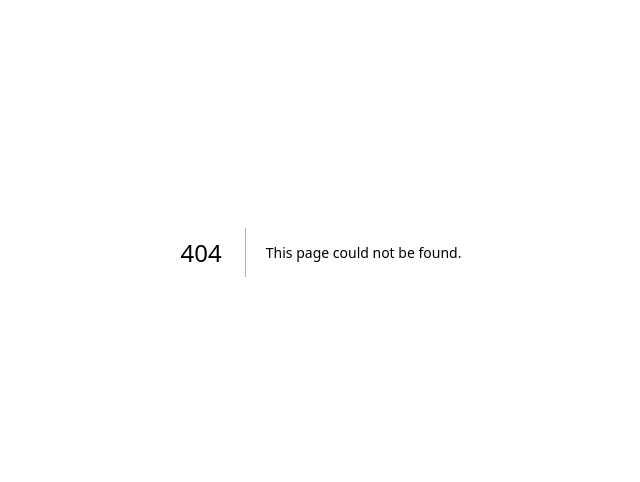
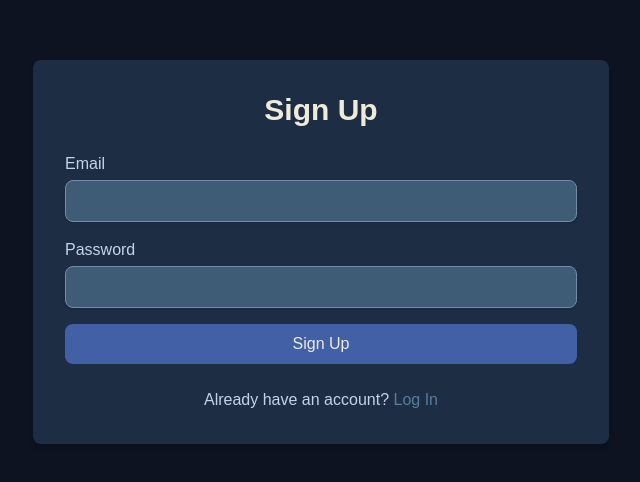
Before and after one commit to changerate/shiftlytics, a Next.js app: page /signup in a window 1280 px wide. Before the commit this address had no page. Shown: the part 148-630 px from the top of the page, without its empty margins (319-959 px from the left). Built offline with nearby package versions, Linux system fonts and the light colour scheme; no server answers.

Commit message:
signup start

```diff
--- /dev/null
+++ b/src/app/signup/components/signup.js
@@ -0,0 +1,132 @@
+"use client";
+
+import { useState } from "react";
+import { supabase } from "../../../lib/supabaseClient";
+import { useRouter } from "next/navigation";
+
+export default function SignUp() {
+  const [email, setEmail] = useState("");
+  const [password, setPassword] = useState("");
+  const [error, setError] = useState("");
+  const [loading, setLoading] = useState(false);
+  const router = useRouter();
+
+  const handleSignUp = async (e) => {
+    e.preventDefault();
+    setError("");
+    setLoading(true);
+
+    const { data, error } = await supabase.auth.signUp({
+      email,
+      password,
+    });
+
+    if (error) {
+      setError(error.message);
+      setLoading(false);
+    } else {
+      alert("Sign-up successful! Please check your email to confirm your account.");
+      setLoading(false);
+      router.push("/login"); // Redirect to login page after successful sign-up
+    }
+  };
+
+  return (
+    <div
+      className="min-h-screen flex items-center justify-center px-4 sm:px-6 lg:px-8"
+      style={{ backgroundColor: "#0d1321" }} // rich_black
+    >
+      <div
+        className="p-8 rounded-lg shadow-md w-full max-w-md sm:max-w-lg lg:max-w-xl"
+        style={{ backgroundColor: "#1d2d44" }} // prussian_blue
+      >
+        <h1
+          className="text-2xl sm:text-3xl font-bold mb-6 text-center"
+          style={{ color: "#f0ebd8" }} // eggshell
+        >
+          Sign Up
+        </h1>
+        <form onSubmit={handleSignUp} className="space-y-4">
+          <div>
+            <label
+              htmlFor="email"
+              className="block text-sm sm:text-base font-medium"
+              style={{ color: "#c5d3e6" }} // prussian_blue-900
+            >
+              Email
+            </label>
+            <input
+              type="email"
+              id="email"
+              value={email}
+              onChange={(e) => setEmail(e.target.value)}
+              className="mt-1 block w-full px-4 py-2 border rounded-lg shadow-sm focus:ring-2 focus:ring-offset-2"
+              style={{
+                backgroundColor: "#3e5c76", // payne's_gray
+                borderColor: "#748cab", // silver_lake_blue
+                color: "#f0ebd8", // eggshell
+              }}
+              required
+            />
+          </div>
+          <div>
+            <label
+              htmlFor="password"
+              className="block text-sm sm:text-base font-medium"
+              style={{ color: "#c5d3e6" }} // prussian_blue-900
+            >
+              Password
+            </label>
+            <input
+              type="password"
+              id="password"
+              value={password}
+              onChange={(e) => setPassword(e.target.value)}
+              className="mt-1 block w-full px-4 py-2 border rounded-lg shadow-sm focus:ring-2 focus:ring-offset-2"
+              style={{
+                backgroundColor: "#3e5c76", // payne's_gray
+                borderColor: "#748cab", // silver_lake_blue
+                color: "#f0ebd8", // eggshell
+              }}
+              required
+            />
+          </div>
+          {error && (
+            <p
+              className="text-sm sm:text-base text-center"
+              style={{ color: "#d4dfe8" }} // silver_lake_blue-900
+            >
+              {error}
+            </p>
+          )}
+          <button
+            type="submit"
+            className="w-full py-2 px-4 rounded-lg font-medium transition-colors"
+            style={{
+              backgroundColor: "#4260a6", // rich_black-700
+              color: "#f0ebd8", // eggshell
+            }}
+            disabled={loading}
+          >
+            {loading ? "Signing up..." : "Sign Up"}
+          </button>
+        </form>
+        <div className="mt-6 text-center">
+          <p
+            className="text-sm sm:text-base"
+            style={{ color: "#c5d3e6" }} // prussian_blue-900
+          >
+            Already have an account?{" "}
+            <a
+              href="/login"
+              className="font-medium"
+              style={{ color: "#547da0" }} // payne's_gray-600
+            >
+              Log In
+            </a>
+          </p>
+        </div>
+      </div>
+    </div>
+  );
+}
--- /dev/null
+++ b/src/app/signup/page.js
@@ -0,0 +1,9 @@
+import SignUp from "./components/signup";
+
+export default function SignupPage() {
+  return (
+    <div>
+      <SignUp />
+    </div>
+  );
+}
```
